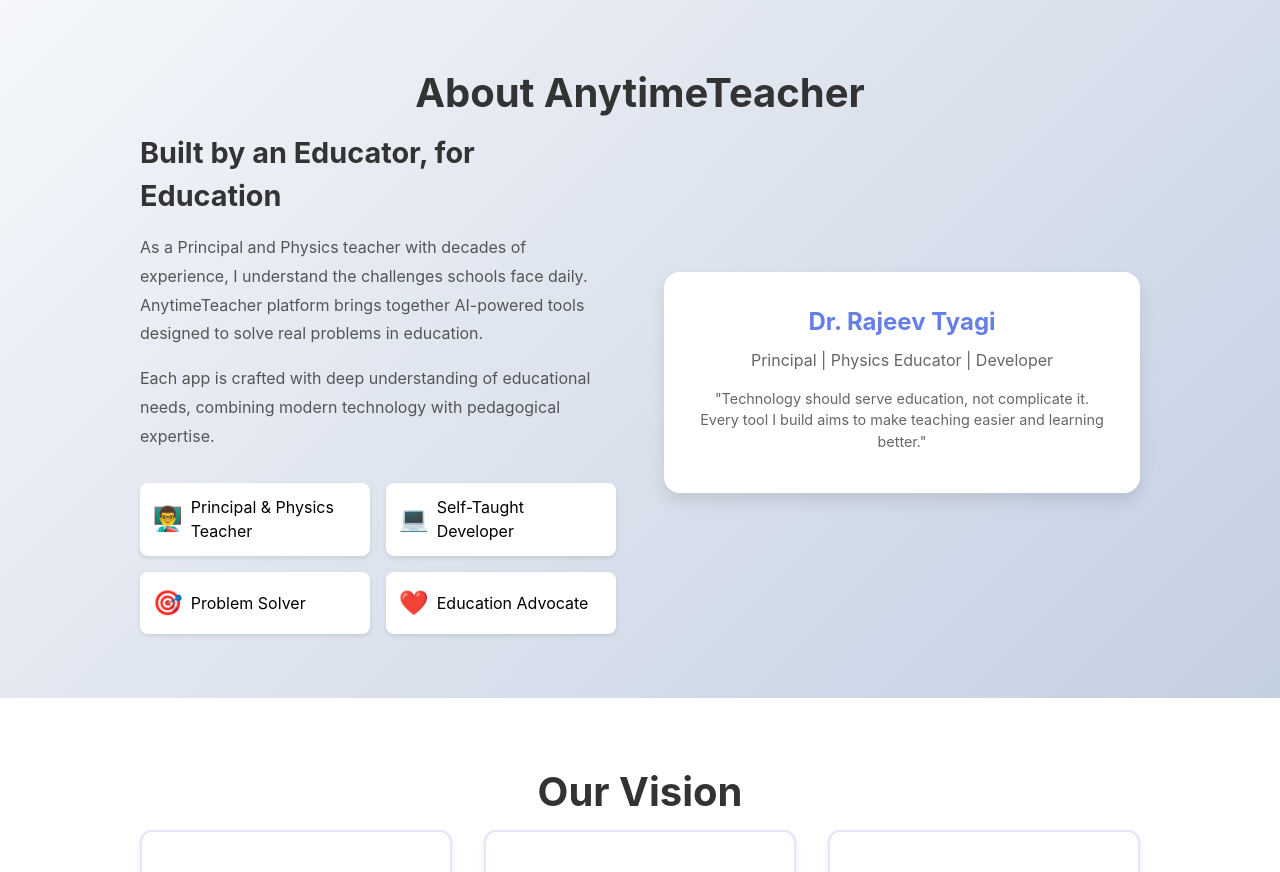
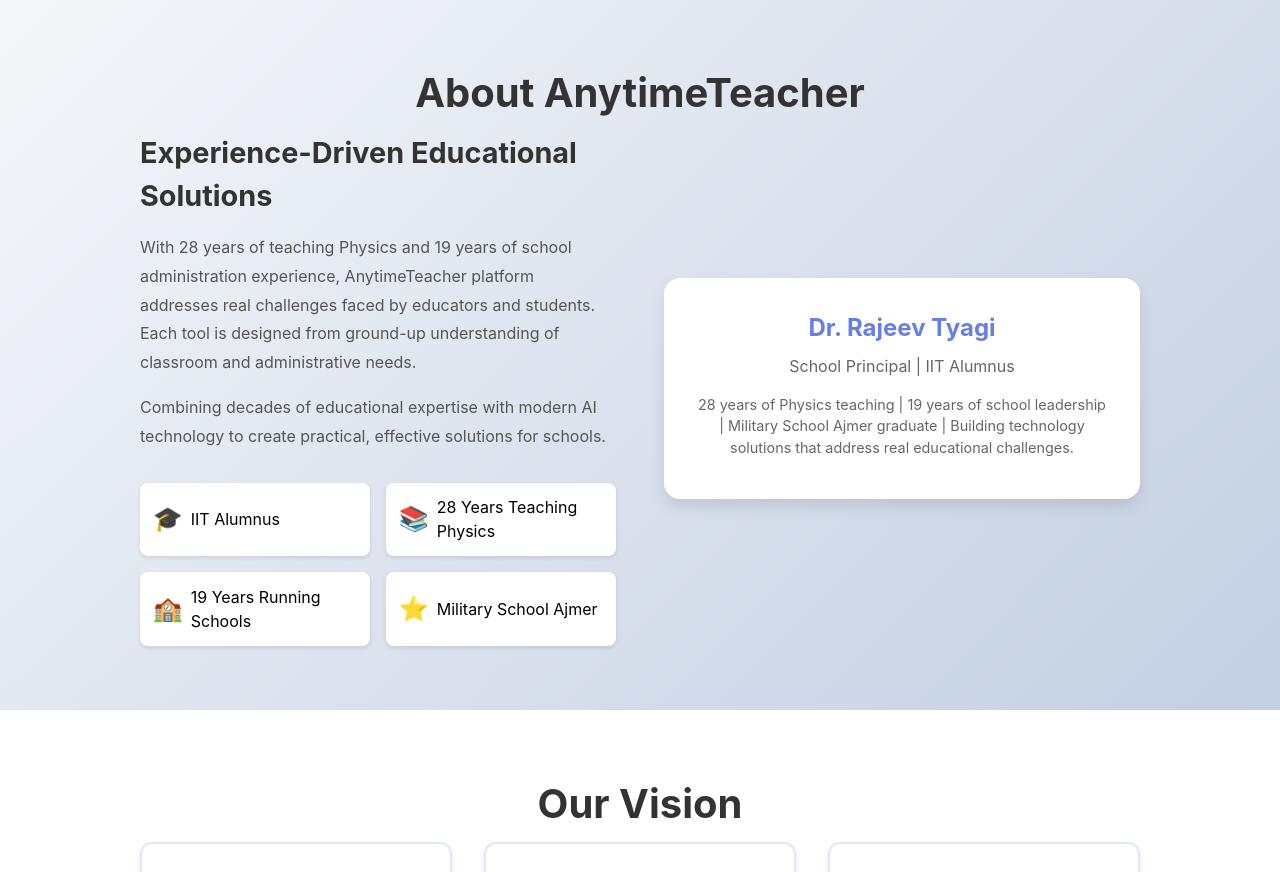
Before and after one commit to DrRajeevTyagi/anytimeteacher-landing, a React (Vite) app: page / in a window 1280 px wide. Shown: the part 1860-2732 px from the top of the page. Built offline with nearby package versions, Linux system fonts and the light colour scheme.

Commit message:
Update about section with professional credentials

```diff
--- a/src/App.tsx
+++ b/src/App.tsx
@@ -149,42 +149,43 @@
         <h2 className="section-title">About AnytimeTeacher</h2>
         <div className="about-content">
           <div className="about-text">
-            <h3>Built by an Educator, for Education</h3>
+            <h3>Experience-Driven Educational Solutions</h3>
             <p>
-              As a Principal and Physics teacher with decades of experience, I understand
-              the challenges schools face daily. AnytimeTeacher platform brings together
-              AI-powered tools designed to solve real problems in education.
+              With 28 years of teaching Physics and 19 years of school administration experience,
+              AnytimeTeacher platform addresses real challenges faced by educators and students.
+              Each tool is designed from ground-up understanding of classroom and administrative needs.
             </p>
             <p>
-              Each app is crafted with deep understanding of educational needs, combining
-              modern technology with pedagogical expertise.
+              Combining decades of educational expertise with modern AI technology to create
+              practical, effective solutions for schools.
             </p>
             <div className="about-highlights">
               <div className="highlight">
-                <span className="highlight-icon">👨‍🏫</span>
-                <span>Principal & Physics Teacher</span>
+                <span className="highlight-icon">🎓</span>
+                <span>IIT Alumnus</span>
               </div>
               <div className="highlight">
-                <span className="highlight-icon">💻</span>
-                <span>Self-Taught Developer</span>
+                <span className="highlight-icon">📚</span>
+                <span>28 Years Teaching Physics</span>
               </div>
               <div className="highlight">
-                <span className="highlight-icon">🎯</span>
-                <span>Problem Solver</span>
+                <span className="highlight-icon">🏫</span>
+                <span>19 Years Running Schools</span>
               </div>
               <div className="highlight">
-                <span className="highlight-icon">❤️</span>
-                <span>Education Advocate</span>
+                <span className="highlight-icon">⭐</span>
+                <span>Military School Ajmer</span>
               </div>
             </div>
           </div>
           <div className="about-image">
             <div className="about-card">
               <h4>Dr. Rajeev Tyagi</h4>
-              <p>Principal | Physics Educator | Developer</p>
+              <p>School Principal | IIT Alumnus</p>
               <p style={{ fontSize: '0.9rem', color: '#666', marginTop: '1rem' }}>
-                "Technology should serve education, not complicate it.
-                Every tool I build aims to make teaching easier and learning better."
+                28 years of Physics teaching | 19 years of school leadership |
+                Military School Ajmer graduate | Building technology solutions
+                that address real educational challenges.
               </p>
             </div>
           </div>
```
